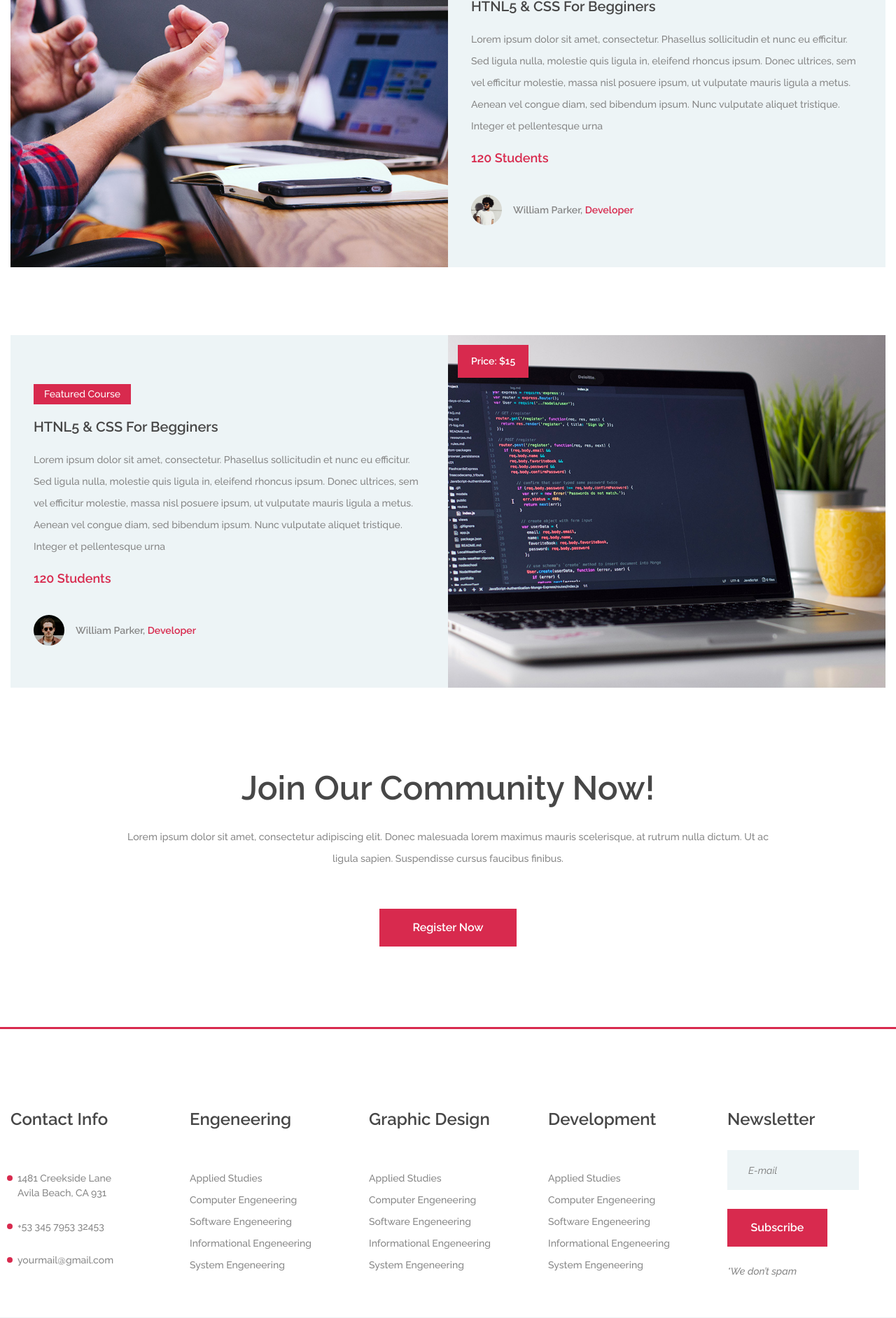
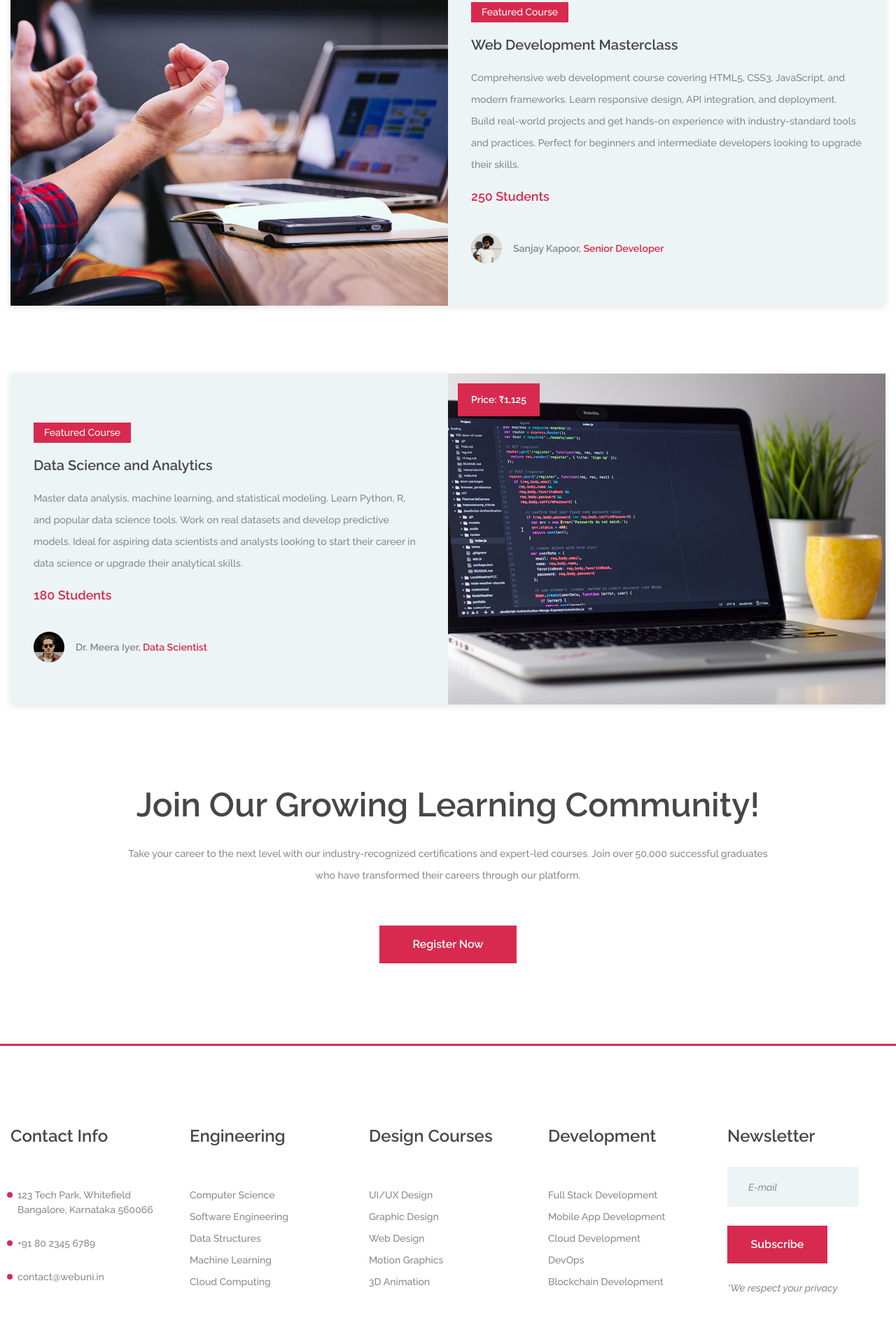
Before and after one commit to Shivam10-7/webuni-gh-pages, a Flask app: page /courses in a window 1280 px wide. Shown: the part 2200-4084 px from the top of the page at 70% size. Run offline with Flask 3, Linux system fonts and the light colour scheme; some libraries are stand-ins or nearby versions.

Commit message:
Update courses.html

```diff
--- a/templates/courses.html
+++ b/templates/courses.html
@@ -18,11 +18,58 @@
 	<link rel="stylesheet" href="{{ url_for('static', filename='css/owl.carousel.css') }}">
 	<link rel="stylesheet" href="{{ url_for('static', filename='css/style.css') }}"/>
 
+    <style>
+        /* Additional responsive CSS */
+        @media (max-width: 768px) {
+            .course-item {
+                margin-bottom: 30px;
+            }
+            .search-warp {
+                padding: 40px 30px;
+            }
+            .course-info {
+                padding: 20px 15px;
+            }
+            .main-menu ul li {
+                margin-right: 15px;
+            }
+            .course-author {
+                padding: 15px;
+            }
+        }
 
-	<!--[if lt IE 9]>
-	  <script src="https://oss.maxcdn.com/html5shiv/3.7.2/html5shiv.min.js"></script>
-	  <script src="https://oss.maxcdn.com/respond/1.4.2/respond.min.js"></script>
-	<![endif]-->
+        /* Enhanced course item styling */
+        .course-item {
+            transition: transform 0.3s ease;
+            box-shadow: 0 2px 10px rgba(0,0,0,0.1);
+        }
+
+        .course-item:hover {
+            transform: translateY(-5px);
+        }
+
+        .price {
+            background: rgba(88, 0, 151, 0.9);
+            font-weight: 600;
+        }
+
+        .site-btn {
+            transition: all 0.3s ease;
+        }
+
+        .site-btn:hover {
+            transform: scale(1.05);
+        }
+
+        .course-text h5 {
+            margin-bottom: 15px;
+        }
+
+        .students {
+            margin-top: 15px;
+            color: #580097;
+        }
+    </style>
 
 </head>
 <body>
@@ -78,15 +125,15 @@
 		<div class="container">
 			<div class="search-warp">
 				<div class="section-title text-white">
-					<h2><span>Search your course</span></h2>
+					<h2><span>Find Your Perfect Course</span></h2>
 				</div>
 				<div class="row">
 					<div class="col-lg-10 offset-lg-1">
 						<!-- search form -->
 						<form class="course-search-form">
-							<input type="text" placeholder="Course">
+							<input type="text" placeholder="Course Name">
 							<input type="text" class="last-m" placeholder="Category">
-							<button class="site-btn btn-dark">Search Couse</button>
+							<button class="site-btn btn-dark">Search Course</button>
 						</form>
 					</div>
 				</div>
@@ -111,17 +158,17 @@
 				<div class="mix col-lg-3 col-md-4 col-sm-6 finance">
 					<div class="course-item">
 						<div class="course-thumb set-bg" data-setbg="img/courses/1.jpg">
-							<div class="price">Price: $15</div>
+							<div class="price">Price: ₹1,125</div>
 						</div>
 						<div class="course-info">
 							<div class="course-text">
-								<h5>Art & Crafts</h5>
-								<p>Lorem ipsum dolor sit amet, consectetur</p>
+								<h5>Financial Planning Basics</h5>
+								<p>Master personal finance and investment strategies for long-term wealth creation</p>
 								<div class="students">120 Students</div>
 							</div>
 							<div class="course-author">
 								<div class="ca-pic set-bg" data-setbg="img/authors/1.jpg"></div>
-								<p>William Parker, <span>Developer</span></p>
+								<p>Rajesh Mehta, <span>Financial Analyst</span></p>
 							</div>
 						</div>
 					</div>
@@ -130,17 +177,17 @@
 				<div class="mix col-lg-3 col-md-4 col-sm-6 design">
 					<div class="course-item">
 						<div class="course-thumb set-bg" data-setbg="img/courses/2.jpg">
-							<div class="price">Price: $15</div>
+							<div class="price">Price: ₹1,125</div>
 						</div>
 						<div class="course-info">
 							<div class="course-text">
-								<h5>IT Development</h5>
-								<p>Lorem ipsum dolor sit amet, consectetur</p>
-								<div class="students">120 Students</div>
+								<h5>UI/UX Design</h5>
+								<p>Create stunning user interfaces and seamless user experiences</p>
+								<div class="students">85 Students</div>
 							</div>
 							<div class="course-author">
 								<div class="ca-pic set-bg" data-setbg="img/authors/2.jpg"></div>
-								<p>William Parker, <span>Developer</span></p>
+								<p>Priya Sharma, <span>UI Designer</span></p>
 							</div>
 						</div>
 					</div>
@@ -149,17 +196,17 @@
 				<div class="mix col-lg-3 col-md-4 col-sm-6 web">
 					<div class="course-item">
 						<div class="course-thumb set-bg" data-setbg="img/courses/3.jpg">
-							<div class="price">Price: $15</div>
+							<div class="price">Price: ₹1,125</div>
 						</div>
 						<div class="course-info">
 							<div class="course-text">
-								<h5>Graphic Design</h5>
-								<p>Lorem ipsum dolor sit amet, consectetur</p>
-								<div class="students">120 Students</div>
+								<h5>Full Stack Development</h5>
+								<p>Master both frontend and backend web development technologies</p>
+								<div class="students">95 Students</div>
 							</div>
 							<div class="course-author">
 								<div class="ca-pic set-bg" data-setbg="img/authors/3.jpg"></div>
-								<p>William Parker, <span>Developer</span></p>
+								<p>Amit Kumar, <span>Senior Developer</span></p>
 							</div>
 						</div>
 					</div>
@@ -168,17 +215,17 @@
 				<div class="mix col-lg-3 col-md-4 col-sm-6 photo">
 					<div class="course-item">
 						<div class="course-thumb set-bg" data-setbg="img/courses/4.jpg">
-							<div class="price">Price: $15</div>
+							<div class="price">Price: ₹1,125</div>
 						</div>
 						<div class="course-info">
 							<div class="course-text">
-								<h5>IT Development</h5>
-								<p>Lorem ipsum dolor sit amet, consectetur</p>
-								<div class="students">120 Students</div>
+								<h5>Digital Photography</h5>
+								<p>Learn professional photography and photo editing techniques</p>
+								<div class="students">75 Students</div>
 							</div>
 							<div class="course-author">
 								<div class="ca-pic set-bg" data-setbg="img/authors/4.jpg"></div>
-								<p>William Parker, <span>Developer</span></p>
+								<p>Anita Desai, <span>Photographer</span></p>
 							</div>
 						</div>
 					</div>
@@ -187,17 +234,17 @@
 				<div class="mix col-lg-3 col-md-4 col-sm-6 finance">
 					<div class="course-item">
 						<div class="course-thumb set-bg" data-setbg="img/courses/5.jpg">
-							<div class="price">Price: $15</div>
+							<div class="price">Price: ₹1,125</div>
 						</div>
 						<div class="course-info">
 							<div class="course-text">
-								<h5>IT Development</h5>
-								<p>Lorem ipsum dolor sit amet, consectetur</p>
-								<div class="students">120 Students</div>
+								<h5>Stock Market Trading</h5>
+								<p>Understanding market analysis and trading strategies</p>
+								<div class="students">110 Students</div>
 							</div>
 							<div class="course-author">
 								<div class="ca-pic set-bg" data-setbg="img/authors/5.jpg"></div>
-								<p>William Parker, <span>Developer</span></p>
+								<p>Vikram Shah, <span>Market Analyst</span></p>
 							</div>
 						</div>
 					</div>
@@ -206,17 +253,17 @@
 				<div class="mix col-lg-3 col-md-4 col-sm-6 design">
 					<div class="course-item">
 						<div class="course-thumb set-bg" data-setbg="img/courses/6.jpg">
-							<div class="price">Price: $15</div>
+							<div class="price">Price: ₹1,125</div>
 						</div>
 						<div class="course-info">
 							<div class="course-text">
-								<h5>Socia Media</h5>
-								<p>Lorem ipsum dolor sit amet, consectetur</p>
-								<div class="students">120 Students</div>
+								<h5>Digital Marketing</h5>
+								<p>Master social media marketing and SEO strategies</p>
+								<div class="students">130 Students</div>
 							</div>
 							<div class="course-author">
 								<div class="ca-pic set-bg" data-setbg="img/authors/6.jpg"></div>
-								<p>William Parker, <span>Developer</span></p>
+								<p>Neha Gupta, <span>Marketing Expert</span></p>
 							</div>
 						</div>
 					</div>
@@ -225,17 +272,17 @@
 				<div class="mix col-lg-3 col-md-4 col-sm-6 web">
 					<div class="course-item">
 						<div class="course-thumb set-bg" data-setbg="img/courses/7.jpg">
-							<div class="price">Price: $15</div>
+							<div class="price">Price: ₹1,125</div>
 						</div>
 						<div class="course-info">
 							<div class="course-text">
-								<h5>IT Development</h5>
-								<p>Lorem ipsum dolor sit amet, consectetur</p>
-								<div class="students">120 Students</div>
+								<h5>React Development</h5>
+								<p>Build modern web applications with React.js</p>
+								<div class="students">90 Students</div>
 							</div>
 							<div class="course-author">
 								<div class="ca-pic set-bg" data-setbg="img/authors/7.jpg"></div>
-								<p>William Parker, <span>Developer</span></p>
+								<p>Arjun Patel, <span>React Developer</span></p>
 							</div>
 						</div>
 					</div>
@@ -244,17 +291,17 @@
 				<div class="mix col-lg-3 col-md-4 col-sm-6 photo">
 					<div class="course-item">
 						<div class="course-thumb set-bg" data-setbg="img/courses/8.jpg">
-							<div class="price">Price: $15</div>
+							<div class="price">Price: ₹1,125</div>
 						</div>
 						<div class="course-info">
 							<div class="course-text">
-								<h5>HTML 5</h5>
-								<p>Lorem ipsum dolor sit amet, consectetur</p>
-								<div class="students">120 Students</div>
+								<h5>Video Editing</h5>
+								<p>Professional video editing and post-production skills</p>
+								<div class="students">65 Students</div>
 							</div>
 							<div class="course-author">
 								<div class="ca-pic set-bg" data-setbg="img/authors/8.jpg"></div>
-								<p>William Parker, <span>Developer</span></p>
+								<p>Rahul Verma, <span>Video Editor</span></p>
 							</div>
 						</div>
 					</div>
@@ -263,20 +310,20 @@
 			<div class="featured-courses">
 				<div class="featured-course course-item">
 					<div class="course-thumb set-bg" data-setbg="img/courses/f-1.jpg">
-						<div class="price">Price: $15</div>
+						<div class="price">Price: ₹1,125</div>
 					</div>
 					<div class="row">
 						<div class="col-lg-6 offset-lg-6 pl-0">
 							<div class="course-info">
 								<div class="course-text">
 									<div class="fet-note">Featured Course</div>
-									<h5>HTNL5 & CSS For Begginers</h5>
-									<p>Lorem ipsum dolor sit amet, consectetur. Phasellus sollicitudin et nunc eu efficitur. Sed ligula nulla, molestie quis ligula in, eleifend rhoncus ipsum. Donec ultrices, sem vel efficitur molestie, massa nisl posuere ipsum, ut vulputate mauris ligula a metus. Aenean vel congue diam, sed bibendum ipsum. Nunc vulputate aliquet tristique. Integer et pellentesque urna</p>
-									<div class="students">120 Students</div>
+									<h5>Web Development Masterclass</h5>
+									<p>Comprehensive web development course covering HTML5, CSS3, JavaScript, and modern frameworks. Learn responsive design, API integration, and deployment. Build real-world projects and get hands-on experience with industry-standard tools and practices. Perfect for beginners and intermediate developers looking to upgrade their skills.</p>
+									<div class="students">250 Students</div>
 								</div>
 								<div class="course-author">
 									<div class="ca-pic set-bg" data-setbg="img/authors/1.jpg"></div>
-									<p>William Parker, <span>Developer</span></p>
+									<p>Sanjay Kapoor, <span>Senior Developer</span></p>
 								</div>
 							</div>
 						</div>
@@ -284,20 +331,27 @@
 				</div>
 				<div class="featured-course course-item">
 					<div class="course-thumb set-bg" data-setbg="img/courses/f-2.jpg">
-						<div class="price">Price: $15</div>
+						<div class="price">Price: ₹1,125</div>
 					</div>
 					<div class="row">
 						<div class="col-lg-6 pr-0">
 							<div class="course-info">
 								<div class="course-text">
 									<div class="fet-note">Featured Course</div>
-									<h5>HTNL5 & CSS For Begginers</h5>
-									<p>Lorem ipsum dolor sit amet, consectetur. Phasellus sollicitudin et nunc eu efficitur. Sed ligula nulla, molestie quis ligula in, eleifend rhoncus ipsum. Donec ultrices, sem vel efficitur molestie, massa nisl posuere ipsum, ut vulputate mauris ligula a metus. Aenean vel congue diam, sed bibendum ipsum. Nunc vulputate aliquet tristique. Integer et pellentesque urna</p>
-									<div class="students">120 Students</div>
+									<h5>Data Science and Analytics</h5>
+									<p>Master data analysis, machine learning, and statistical modeling. Learn Python, R, and popular data science tools. Work on real datasets and develop predictive models. Ideal for aspiring data scientists and analysts looking to start their career in data science or upgrade their analytical skills.</p>
+									<div class="students">180 Students</div>
 								</div>
 								<div class="course-author">
 									<div class="ca-pic set-bg" data-setbg="img/authors/2.jpg"></div>
-									<p>William Parker, <span>Developer</span></p>
+									<p>Dr. Meera Iyer, <span>Data Scientist</span></p>
+								</div>
+							</div>
+						</div
+					</div>
+				</div>
+			</div>
+		</div>
 	</div>
 </div>
                         </div>
@@ -308,13 +362,12 @@
     </section>
     <!-- course section end -->
 
-
     <!-- banner section -->
     <section class="banner-section spad">
         <div class="container">
             <div class="section-title mb-0 pb-2">
-				<h2>Join Our Community Now!</h2>
-				<p>Lorem ipsum dolor sit amet, consectetur adipiscing elit. Donec malesuada lorem maximus mauris scelerisque, at rutrum nulla dictum. Ut ac ligula sapien. Suspendisse cursus faucibus finibus.</p>
+                <h2>Join Our Growing Learning Community!</h2>
+                <p>Take your career to the next level with our industry-recognized certifications and expert-led courses. Join over 50,000 successful graduates who have transformed their careers through our platform.</p>
             </div>
             <div class="text-center pt-5">
                 <a href="#" class="site-btn">Register Now</a>
@@ -322,7 +375,6 @@
         </div>
     </section>
     <!-- banner section end -->
-
 
     <!-- footer section -->
     <footer class="footer-section spad pb-0">
@@ -332,39 +384,39 @@
                     <div class="widget-item">
                         <h4>Contact Info</h4>
                         <ul class="contact-list">
-							<li>1481 Creekside Lane <br>Avila Beach, CA 931</li>
-							<li>+53 345 7953 32453</li>
-							<li>yourmail@gmail.com</li>
+                            <li>123 Tech Park, Whitefield<br>Bangalore, Karnataka 560066</li>
+                            <li>+91 80 2345 6789</li>
+                            <li>contact@webuni.in</li>
                         </ul>
                     </div>
                     <div class="widget-item">
-						<h4>Engeneering</h4>
+                        <h4>Engineering</h4>
                         <ul>
-							<li><a href="">Applied Studies</a></li>
-							<li><a href="">Computer Engeneering</a></li>
-							<li><a href="">Software Engeneering</a></li>
-							<li><a href="">Informational Engeneering</a></li>
-							<li><a href="">System Engeneering</a></li>
+                            <li><a href="">Computer Science</a></li>
+                            <li><a href="">Software Engineering</a></li>
+                            <li><a href="">Data Structures</a></li>
+                            <li><a href="">Machine Learning</a></li>
+                            <li><a href="">Cloud Computing</a></li>
                         </ul>
                     </div>
                     <div class="widget-item">
-						<h4>Graphic Design</h4>
+                        <h4>Design Courses</h4>
                         <ul>
-							<li><a href="">Applied Studies</a></li>
-							<li><a href="">Computer Engeneering</a></li>
-							<li><a href="">Software Engeneering</a></li>
-							<li><a href="">Informational Engeneering</a></li>
-							<li><a href="">System Engeneering</a></li>
+                            <li><a href="">UI/UX Design</a></li>
+                            <li><a href="">Graphic Design</a></li>
+                            <li><a href="">Web Design</a></li>
+                            <li><a href="">Motion Graphics</a></li>
+                            <li><a href="">3D Animation</a></li>
                         </ul>
                     </div>
                     <div class="widget-item">
                         <h4>Development</h4>
                         <ul>
-							<li><a href="">Applied Studies</a></li>
-							<li><a href="">Computer Engeneering</a></li>
-							<li><a href="">Software Engeneering</a></li>
-							<li><a href="">Informational Engeneering</a></li>
-							<li><a href="">System Engeneering</a></li>
+                            <li><a href="">Full Stack Development</a></li>
+                            <li><a href="">Mobile App Development</a></li>
+                            <li><a href="">Cloud Development</a></li>
+                            <li><a href="">DevOps</a></li>
+                            <li><a href="">Blockchain Development</a></li>
                         </ul>
                     </div>
                     <div class="widget-item">
@@ -372,7 +424,7 @@
                         <form class="footer-newslatter">
                             <input type="email" placeholder="E-mail">
                             <button class="site-btn">Subscribe</button>
-							<p>*We don’t spam</p>
+                            <p>*We respect your privacy</p>
                         </form>
                     </div>
                 </div>
@@ -385,21 +437,115 @@
                     <li><a href="#">Register</a></li>
                     <li><a href="#">Privacy</a></li>
                 </ul>
-				<div class="copyright"><!-- Link back to Colorlib can't be removed. Template is licensed under CC BY 3.0. -->
+                <div class="copyright">
                     Copyright &copy;<script>document.write(new Date().getFullYear());</script> All rights reserved | This template is made with <i class="fa fa-heart-o" aria-hidden="true"></i> by <a href="https://colorlib.com" target="_blank">Colorlib</a>
-<!-- Link back to Colorlib can't be removed. Template is licensed under CC BY 3.0. --></div>
+                </div>
             </div>
         </div>
     </footer>
     <!-- footer section end -->
 
+    <!--====== Javascripts & Jquery ======-->
+    <script src="{{ url_for('static', filename='js/jquery-3.2.1.min.js') }}"></script>
+    <script src="{{ url_for('static', filename='js/bootstrap.min.js') }}"></script>
+    <script src="https://cdn.jsdelivr.net/npm/mixitup/dist/mixitup.min.js"></script>
+    <script src="{{ url_for('static', filename='js/circle-progress.min.js') }}"></script>
+    <script src="{{ url_for('static', filename='js/main.js') }}"></script>
+
+</body>
+</html>
+</section>
+<!-- course section end -->
+
+<!-- banner section -->
+<section class="banner-section spad">
+<div class="container">
+	<div class="section-title mb-0 pb-2">
+		<h2>Join Our Growing Learning Community!</h2>
+		<p>Take your career to the next level with our industry-recognized certifications and expert-led courses. Join over 50,000 successful graduates who have transformed their careers through our platform.</p>
+	</div>
+	<div class="text-center pt-5">
+		<a href="#" class="site-btn">Register Now</a>
+	</div>
+</div>
+</section>
+<!-- banner section end -->
+
+<!-- footer section -->
+<footer class="footer-section spad pb-0">
+<div class="footer-top">
+	<div class="footer-warp">
+		<div class="row">
+			<div class="widget-item">
+				<h4>Contact Info</h4>
+				<ul class="contact-list">
+					<li>123 Tech Park, Whitefield<br>Bangalore, Karnataka 560066</li>
+					<li>+91 80 2345 6789</li>
+					<li>contact@webuni.in</li>
+				</ul>
+			</div>
+			<div class="widget-item">
+				<h4>Engineering</h4>
+				<ul>
+					<li><a href="">Computer Science</a></li>
+					<li><a href="">Software Engineering</a></li>
+					<li><a href="">Data Structures</a></li>
+					<li><a href="">Machine Learning</a></li>
+					<li><a href="">Cloud Computing</a></li>
+				</ul>
+			</div>
+			<div class="widget-item">
+				<h4>Design Courses</h4>
+				<ul>
+					<li><a href="">UI/UX Design</a></li>
+					<li><a href="">Graphic Design</a></li>
+					<li><a href="">Web Design</a></li>
+					<li><a href="">Motion Graphics</a></li>
+					<li><a href="">3D Animation</a></li>
+				</ul>
+			</div>
+			<div class="widget-item">
+				<h4>Development</h4>
+				<ul>
+					<li><a href="">Full Stack Development</a></li>
+					<li><a href="">Mobile App Development</a></li>
+					<li><a href="">Cloud Development</a></li>
+					<li><a href="">DevOps</a></li>
+					<li><a href="">Blockchain Development</a></li>
+				</ul>
+			</div>
+			<div class="widget-item">
+				<h4>Newsletter</h4>
+				<form class="footer-newslatter">
+					<input type="email" placeholder="E-mail">
+					<button class="site-btn">Subscribe</button>
+					<p>*We respect your privacy</p>
+				</form>
+			</div>
+		</div>
+	</div>
+</div>
+<div class="footer-bottom">
+	<div class="footer-warp">
+		<ul class="footer-menu">
+			<li><a href="#">Terms & Conditions</a></li>
+			<li><a href="#">Register</a></li>
+			<li><a href="#">Privacy</a></li>
+		</ul>
+		<div class="copyright">
+			Copyright &copy;<script>document.write(new Date().getFullYear());</script> All rights reserved | This template is made with <i class="fa fa-heart-o" aria-hidden="true"></i> by <a href="https://colorlib.com" target="_blank">Colorlib</a>
+		</div>
+	</div>
+</div>
+</footer>
+<!-- footer section end -->
 
 <!--====== Javascripts & Jquery ======-->
-	<script src="{{ url_for('static', filename='js/jquery-3.2.1.min.js') }} "></script>
-	<script src="{{ url_for('static', filename='js/bootstrap.min.js') }} "></script>
+<script src="{{ url_for('static', filename='js/jquery-3.2.1.min.js') }}"></script>
+<script src="{{ url_for('static', filename='js/bootstrap.min.js') }}"></script>
 <script src="https://cdn.jsdelivr.net/npm/mixitup/dist/mixitup.min.js"></script>
 <script src="{{ url_for('static', filename='js/circle-progress.min.js') }}"></script>
+<script src="{{ url_for('static', filename='js/main.js') }}"></script>
 
-<script src="{{ url_for('static', filename='js/main.js') }}"></script>
 </body>
 </html>
```
Lines whose indentation alone changed are shown as unchanged.
